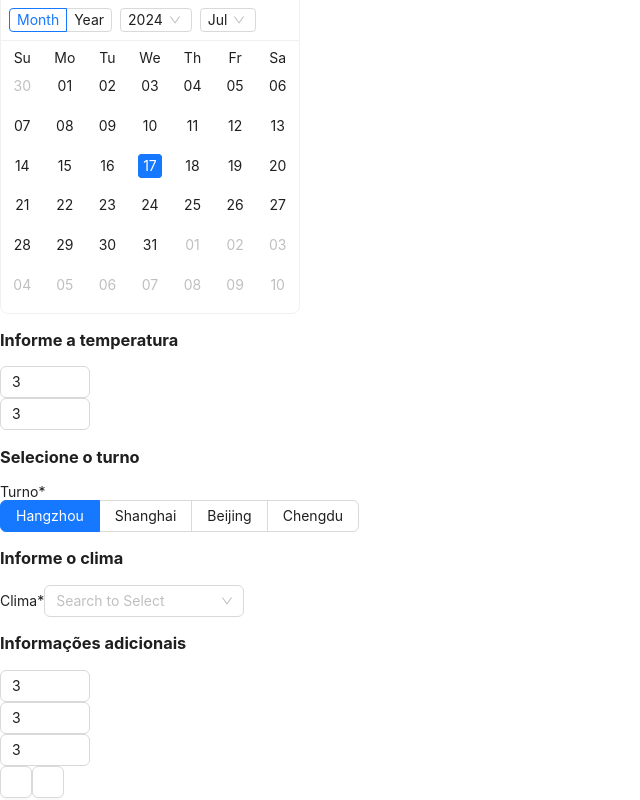
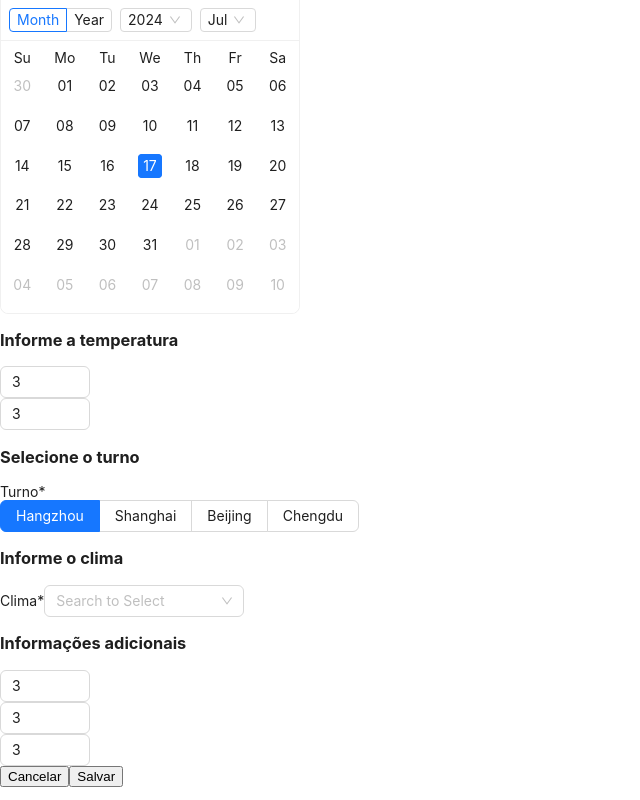
Before and after one commit to clickfrancis/desafio-clima-app, a React (Create React App) app: page / in a window 1280 px wide. Shown: the part 374-1174 px from the top of the page, without its empty margins (0-640 px from the left). Built offline with nearby package versions, Linux system fonts and the light colour scheme.

Commit message:
adicionando gerenciamento de strings ao projeto

```diff
--- a/src/components/buttons/index.tsx
+++ b/src/components/buttons/index.tsx
@@ -1,13 +1,13 @@
 import React from "react";
 
-class Button extends React.Component{
+class ButtonApp extends React.Component<{ text: string }> {
     render() {
         return (
             <button>
-                botão
+                {this.props.text}
             </button>
         )
     }
 }
 
-export default Button;
+export default ButtonApp;
--- a/src/components/registerForm/index.tsx
+++ b/src/components/registerForm/index.tsx
@@ -1,10 +1,12 @@
 import React from "react";
-import { Breadcrumb, Button, Calendar, Layout, Menu, theme } from 'antd';
+import { Breadcrumb, Layout, Menu, theme } from 'antd';
 import InputForm from "./form/inputForm";
 import CalendarForm from "./form/calendarForm";
 import InputNumberForm from "./form/inputNumberForm";
 import RadioForm from "./form/radioForm";
 import SelectForm from "./form/selectForm";
+import { AppStrings } from "../../resources/strings/app_strings";
+import ButtonApp from "../buttons";
 
 const { Header, Content } = Layout;
 
@@ -121,8 +123,8 @@
                     padding: '0px'
                 }}>
                 <div>
-                    <Button />
-                    <Button />
+                    <ButtonApp text = {AppStrings.buttonCancel} />
+                    <ButtonApp text = {AppStrings.buttonSave} />
                 </div>
             </Content>
         </Layout>
--- /dev/null
+++ b/src/resources/strings/app_strings.tsx
@@ -0,0 +1,35 @@
+import { createIndexedAccessTypeNode, isTypeQueryNode, visitLexicalEnvironment } from "typescript"
+
+export const AppStrings = {
+
+    // Button
+
+    buttonSave: "Salvar",
+    buttonCancel: "Cancelar",
+
+    // Title
+
+    titleRegister: "Cadastro de dados meteorológicos",
+
+    // Topics Form
+
+    searchCity: "Buscar a cidade",
+    selectShift: "Selecione o turno",
+    infoClimate: "Informe o clima",
+    infoTemp: "Informe a temperatura",
+    infoMore: "Informações adicionais",
+
+    // Input Form
+
+    inputSearchCity: "Buscar por cidade",
+
+    // Label Form
+
+    labelCity: "cidade",
+    labelShift: "Turno",
+    labelMax: "Máxima",
+    labelMin: "Mínima",
+    labelHumidity: "umidade",
+    labelPrecipitation: "Precipitação",
+    labelWindSpeed: "VelocidadeDoVento"
+}
```
